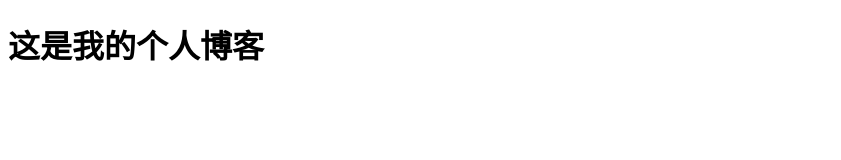
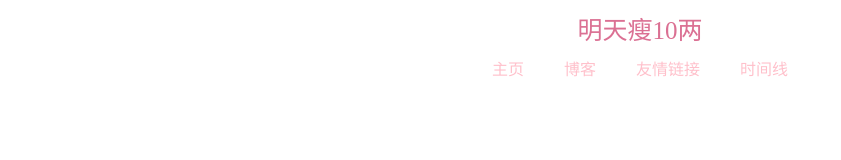
Before and after one commit to fujinghua123/fujinghua123.github.io, a plain HTML site: page index.html in a window 1280 px wide. Shown: the whole page, without its empty margins (0-841 px from the left). Drawn offline with Linux system fonts and the light colour scheme.

Commit message:
增加标题栏

```diff
--- a/index.html
+++ b/index.html
@@ -5,8 +5,46 @@
     <meta http-equiv="X-UA-Compatible" content="IE=edge">
     <meta name="viewport" content="width=device-width, initial-scale=1.0">
     <title>Document</title>
+    <style>
+        *{
+            margin: 0;
+            padding: 0;
+        }
+
+        .box > ul{
+            display: flex;
+            margin: 5px;
+            justify-content: center;
+        }
+
+        .box li {
+            list-style: none;
+            margin: 0 20px;
+        }
+        .box li a{
+            text-decoration: none;
+            color: pink;
+        }
+
+        h1{
+           font-size: 25px;
+           font-weight: 400;
+           text-align: center;
+           margin: 10px auto;
+           color: palevioletred;
+        }
+    </style>
 </head>
 <body>
-    <h1>这是我的个人博客</h1>
+    <h1>明天瘦10两</h1>
+      <div class="box">
+          <ul>
+              <li><a href="#">主页</a></li>
+              <li><a href="#">博客</a></li>
+              <li><a href="#">友情链接</a></li>
+              <li><a href="#">时间线</a></li>
+          </ul>
+      </div>
+
 </body>
 </html>
```
